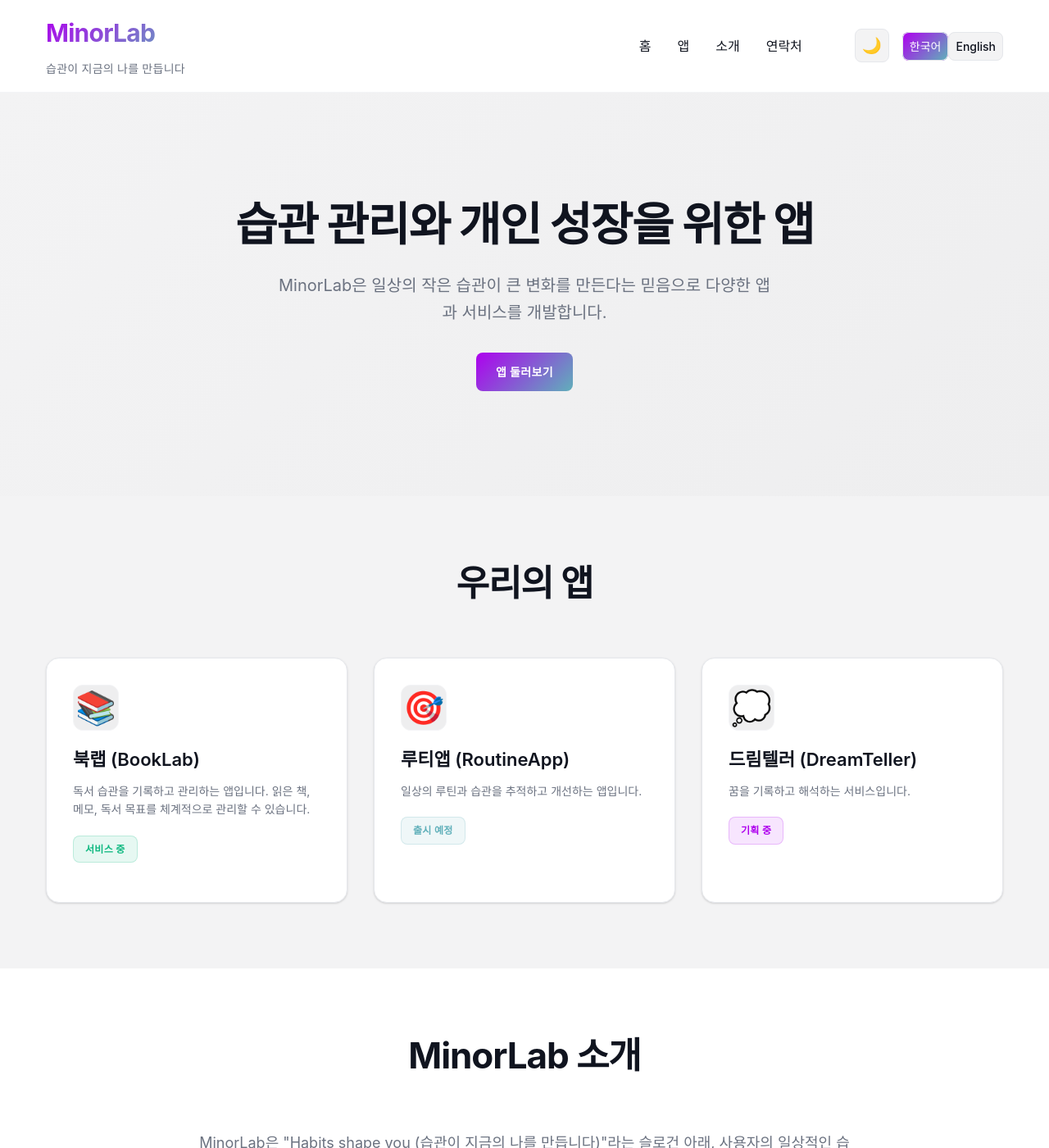
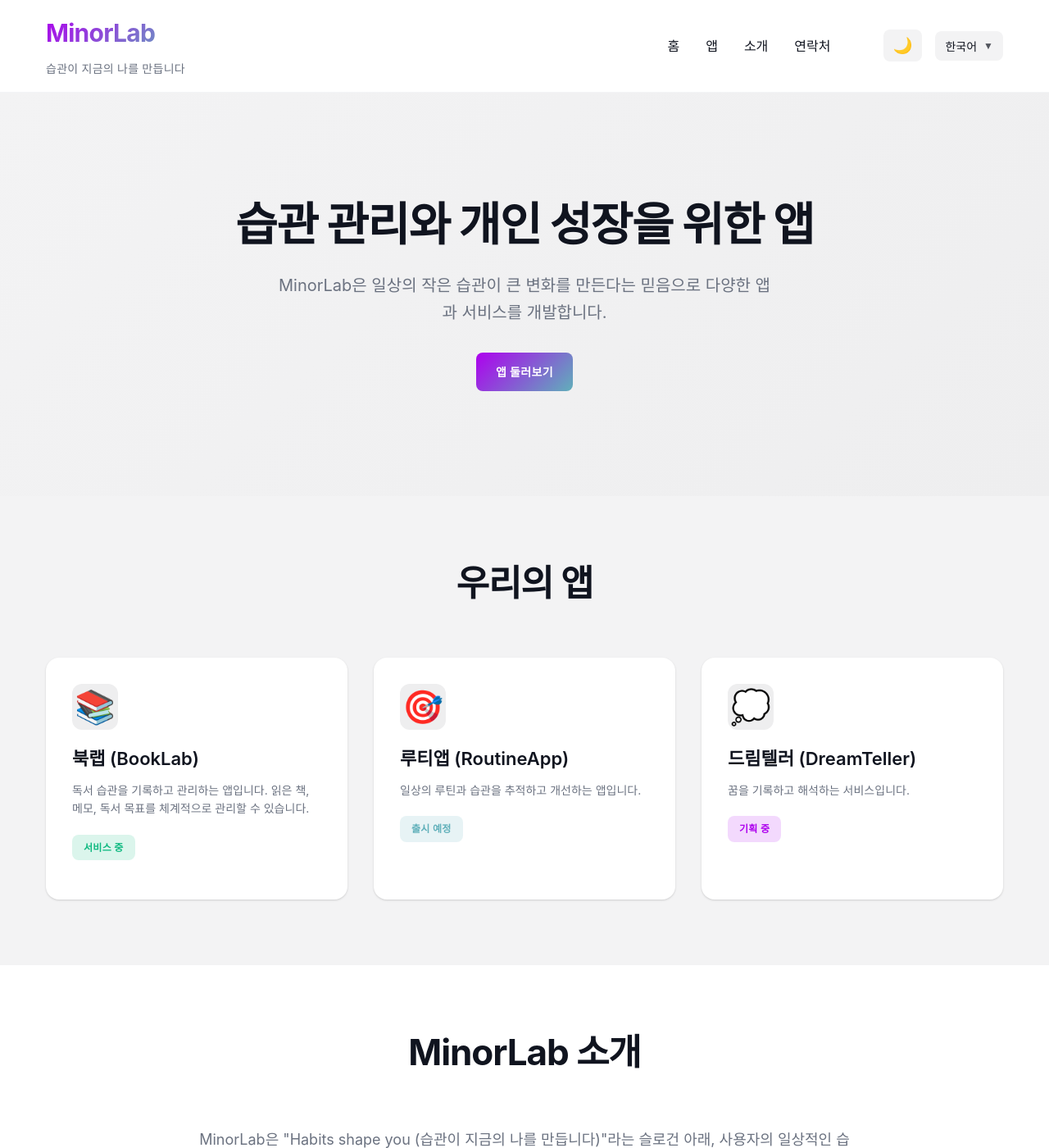
Before and after one commit to minor-laboratory/minorlab_home, a Jekyll site: the page built from index.html, in a window 1280 px wide and 1400 px high. Shown: the whole window at 82% size. Built offline with Jekyll 4.4.1, drawn with Linux system fonts in a browser that asks for light colours; some web fonts are replaced.

Commit message:
feat: Coderon 스타일에 맞는 UI 개선 및 세련된 드롭다운 구현
- 카드 및 UI 요소의 모든 테두리 제거 (Coderon 스타일)
- 언어 선택을 세련된 드롭다운으로 변경
  - 클릭 토글, 외부 클릭 닫기, ESC 키 지원
  - 부드러운 애니메이션과 화살표 회전 효과
- 테마 토글 버튼 테두리 제거
- 상태 배지 투명도 조정으로 시각적 개선
- 앱 아이콘 배경 테두리 제거

🤖 Generated with [Claude Code](https://claude.ai/code)

Co-Authored-By: Claude <noreply@anthropic.com>

```diff
--- a/_includes/header.html
+++ b/_includes/header.html
@@ -16,7 +16,14 @@
           <button class="theme-toggle" id="themeToggle" aria-label="다크/라이트 모드 전환">
             <span class="theme-icon">🌙</span>
           </button>
-          <div class="lang-selector">
+          <div class="lang-selector" id="langSelector">
+            <button class="lang-toggle" id="langToggle">
+              <span class="current-lang">
+                {%- if page.lang == 'ko' -%}한국어{%- else -%}English{%- endif -%}
+              </span>
+              <span class="lang-arrow">▼</span>
+            </button>
+            <div class="lang-dropdown" id="langDropdown">
               {%- for lang in site.languages -%}
                 {%- assign lang_page_url = page.url -%}
                 {%- if lang != site.default_lang -%}
@@ -27,13 +34,14 @@
                   {%- assign lang_page_url = page.url | replace: lang_prefix, '' -%}
                 {%- endif -%}
                 <a href="{{ lang_page_url | relative_url }}"
-                 class="lang-link {% if lang == page.lang %}active{% endif %}"
+                   class="lang-option {% if lang == page.lang %}active{% endif %}"
                    data-lang="{{ lang }}">
                   {%- if lang == 'ko' -%}한국어{%- else -%}English{%- endif -%}
                 </a>
               {%- endfor -%}
             </div>
           </div>
+        </div>
       </nav>
     </div>
   </div>
--- a/assets/css/main.css
+++ b/assets/css/main.css
@@ -157,25 +157,102 @@ body {
     margin-left: 2rem;
 }
 
-.theme-toggle, .lang-selector a {
+/* Language Selector Dropdown */
+.lang-selector {
+    position: relative;
+    display: inline-block;
+}
+
+.lang-toggle {
     background: var(--bg-secondary);
-    border: 1px solid var(--border-color);
-    border-radius: 0.5rem;
-    padding: 0.5rem;
+    border: none;
+    border-radius: var(--radius);
+    padding: 0.5rem 0.75rem;
     cursor: pointer;
     color: var(--text-primary);
     font-size: 0.875rem;
     transition: all 0.3s ease;
-    text-decoration: none;
+    font-weight: 500;
+    display: flex;
+    align-items: center;
+    gap: 0.5rem;
+    min-width: 5rem;
 }
 
-.theme-toggle:hover, .lang-selector a:hover {
-    background: var(--bg-accent);
+.lang-toggle:hover {
+    background: var(--bg-tertiary);
+    color: var(--text-accent);
 }
 
-.lang-selector a.active {
-    background: var(--accent-color);
+.lang-arrow {
+    font-size: 0.75rem;
+    transition: transform 0.3s ease;
+    opacity: 0.7;
+}
+
+.lang-selector.open .lang-arrow {
+    transform: rotate(180deg);
+}
+
+.lang-dropdown {
+    position: absolute;
+    top: calc(100% + 0.5rem);
+    right: 0;
+    background: var(--bg-primary);
+    border-radius: var(--radius);
+    box-shadow: var(--shadow-lg);
+    opacity: 0;
+    visibility: hidden;
+    transform: translateY(-0.5rem);
+    transition: all 0.3s ease;
+    min-width: 100%;
+    z-index: 1000;
+    overflow: hidden;
+}
+
+.lang-selector.open .lang-dropdown {
+    opacity: 1;
+    visibility: visible;
+    transform: translateY(0);
+}
+
+.lang-option {
+    display: block;
+    padding: 0.75rem 1rem;
+    color: var(--text-primary);
+    text-decoration: none;
+    font-size: 0.875rem;
+    font-weight: 500;
+    transition: all 0.2s ease;
+    white-space: nowrap;
+}
+
+.lang-option:hover {
+    background: var(--bg-secondary);
+    color: var(--text-accent);
+}
+
+.lang-option.active {
+    background: var(--accent-solid);
     color: white;
+}
+
+/* Theme Toggle */
+.theme-toggle {
+    background: var(--bg-secondary);
+    border: none;
+    border-radius: var(--radius);
+    padding: 0.5rem 0.75rem;
+    cursor: pointer;
+    color: var(--text-primary);
+    font-size: 0.875rem;
+    transition: all 0.3s ease;
+    font-weight: 500;
+}
+
+.theme-toggle:hover {
+    background: var(--bg-tertiary);
+    color: var(--text-accent);
 }
 
 .theme-icon {
@@ -323,10 +400,8 @@ section {
     padding: 2rem;
     box-shadow: var(--shadow);
     transition: all 0.3s cubic-bezier(0.4, 0, 0.2, 1);
-    border: 1px solid var(--border-color);
     position: relative;
     overflow: hidden;
-    backdrop-filter: blur(10px);
 }
 
 .app-card::before {
@@ -345,7 +420,6 @@ section {
 .app-card:hover {
     transform: translateY(-4px);
     box-shadow: var(--shadow-lg);
-    border-color: var(--border-light);
 }
 
 .app-card:hover::before {
@@ -362,7 +436,6 @@ section {
     height: 3.5rem;
     background: var(--bg-tertiary);
     border-radius: var(--radius-lg);
-    border: 1px solid var(--border-light);
 }
 
 .app-icon-img {
@@ -403,21 +476,18 @@ section {
 }
 
 .status-live {
-    background-color: rgba(16, 185, 129, 0.1);
+    background-color: rgba(16, 185, 129, 0.15);
     color: var(--success-color);
-    border: 1px solid rgba(16, 185, 129, 0.2);
 }
 
 .status-upcoming {
-    background-color: rgba(96, 176, 186, 0.1);
+    background-color: rgba(96, 176, 186, 0.15);
     color: var(--info-color);
-    border: 1px solid rgba(96, 176, 186, 0.2);
 }
 
 .status-planning {
-    background-color: rgba(174, 0, 238, 0.1);
+    background-color: rgba(174, 0, 238, 0.15);
     color: var(--accent-solid);
-    border: 1px solid rgba(174, 0, 238, 0.2);
 }
 
 /* App Links */
--- a/assets/js/main.js
+++ b/assets/js/main.js
@@ -10,6 +10,7 @@ class MinorLabSite {
   init() {
     console.log('MinorLabSite initializing...');
     this.setupThemeToggle();
+    this.setupLanguageDropdown();
     // 앱 로딩을 더 안정적으로 처리
     this.loadFamilyAppsWithRetry();
     this.setupSmoothScrolling();
@@ -75,6 +76,40 @@ class MinorLabSite {
     if (themeIcon) {
       themeIcon.textContent = theme === 'dark' ? '☀️' : '🌙';
     }
+  }
+
+  // 언어 드롭다운 설정
+  setupLanguageDropdown() {
+    const langSelector = document.getElementById('langSelector');
+    const langToggle = document.getElementById('langToggle');
+    const langDropdown = document.getElementById('langDropdown');
+
+    if (!langSelector || !langToggle || !langDropdown) return;
+
+    // 드롭다운 토글
+    langToggle.addEventListener('click', (e) => {
+      e.stopPropagation();
+      langSelector.classList.toggle('open');
+    });
+
+    // 외부 클릭 시 드롭다운 닫기
+    document.addEventListener('click', (e) => {
+      if (!langSelector.contains(e.target)) {
+        langSelector.classList.remove('open');
+      }
+    });
+
+    // 언어 옵션 클릭 시 드롭다운 닫기
+    langDropdown.addEventListener('click', () => {
+      langSelector.classList.remove('open');
+    });
+
+    // ESC 키로 드롭다운 닫기
+    document.addEventListener('keydown', (e) => {
+      if (e.key === 'Escape') {
+        langSelector.classList.remove('open');
+      }
+    });
   }
 
   // Supabase API 호출 헬퍼
```
Also changed, not shown: 9 other files. Lines whose indentation alone changed are shown as unchanged.
